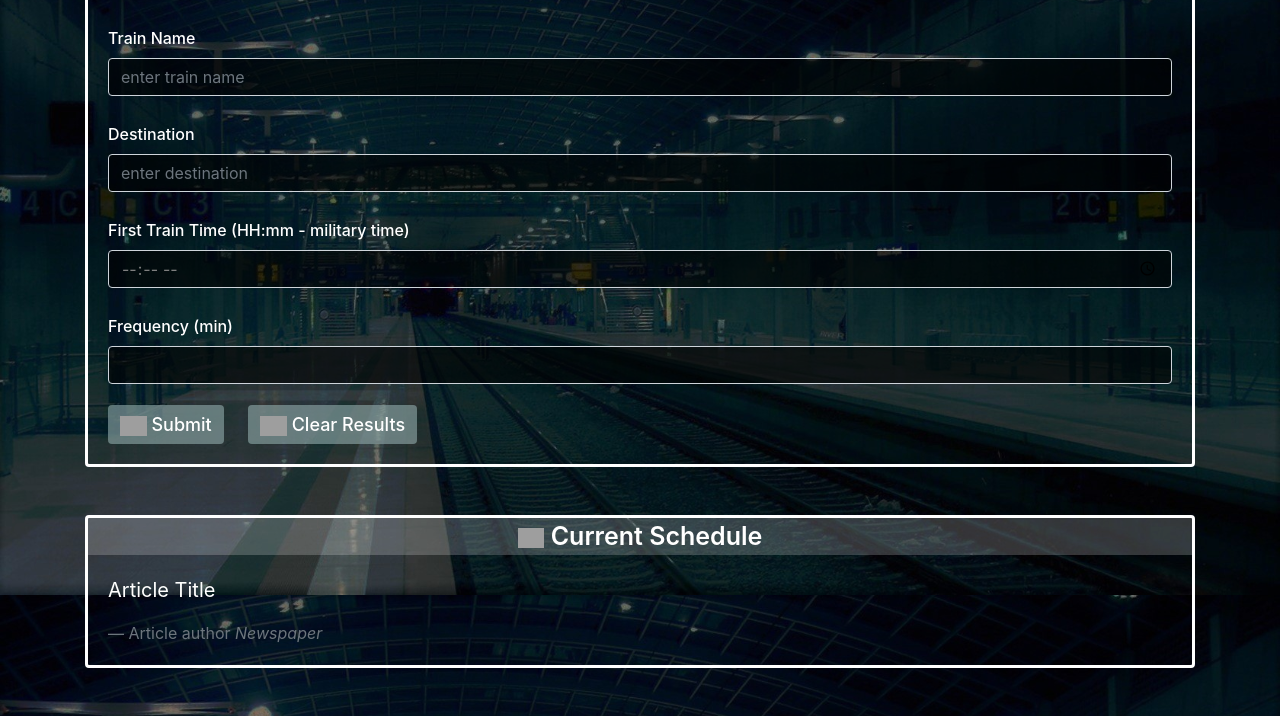
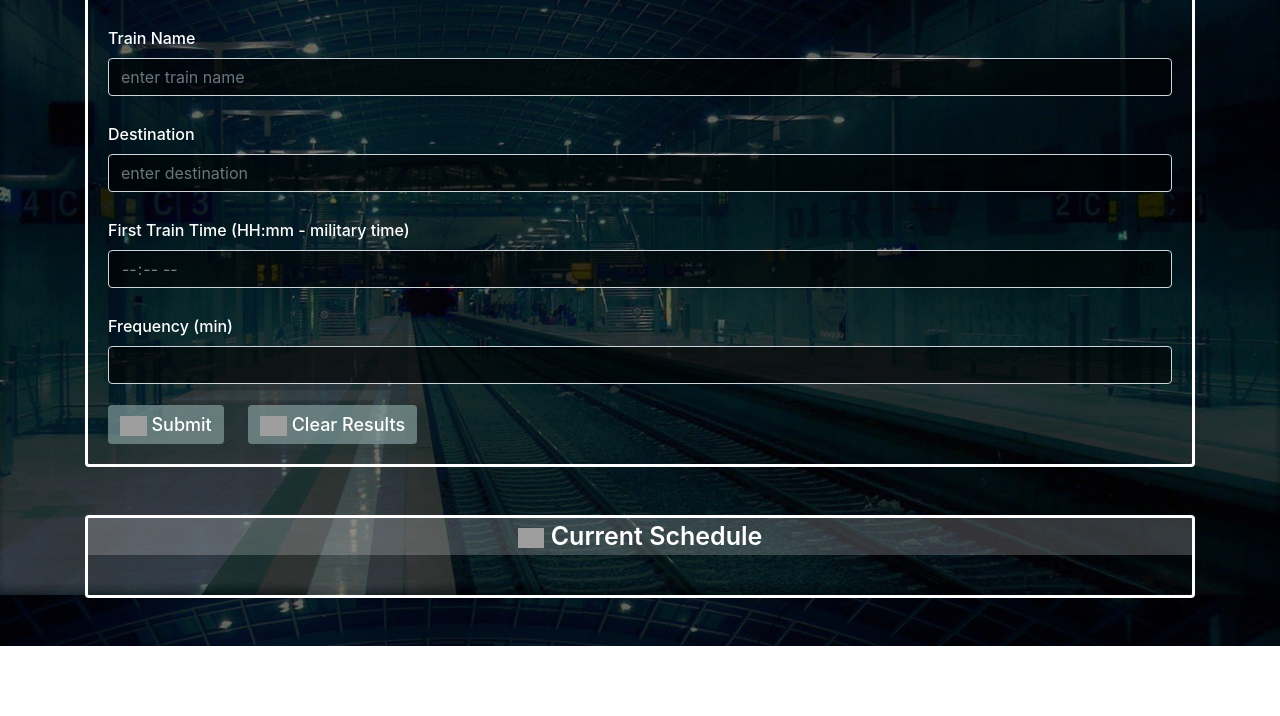
Before and after one commit to darylacut/Train-Station, a plain HTML site: page index.html in a window 1280 px wide. Shown: the part 205-921 px from the top of the page. After the commit the page ends 851 px from the top, so only its background shows below. Drawn offline with nearby package versions, Linux system fonts and the light colour scheme; grey boxes are pictures that could not be loaded.

Commit message:
changed current schedule text

```diff
--- a/index.html
+++ b/index.html
@@ -16,7 +16,7 @@
         <img src="https://www.iconsdb.com/icons/preview/white/train-2-xxl.png" id="TrainImage">
         Light Railway Transit Scheduler
     </div>
-    <embed src="BuildingMode2.mp3" autostart="true" loop="true" hidden="true">
+    <embed src="BuildingMode2.weba" autostart="true" loop="true" hidden="true">
     <div class="card">
             <div class="card-top" id="AddTrainDiv">
                 <img src="https://www.iconsdb.com/icons/preview/white/plus-2-xxl.png" class="BodyImages">
@@ -60,10 +60,7 @@
             Current Schedule
         </div>
         <div class="card-body">
-            <blockquote class="blockquote mb-0">
-            <p>Article Title</p>
-            <footer class="blockquote-footer">Article author <cite title="Source Title">Newspaper</cite></footer>
-            </blockquote>
+
         </div>
         </div>
 
```
Also changed, not shown: 1 other file.
